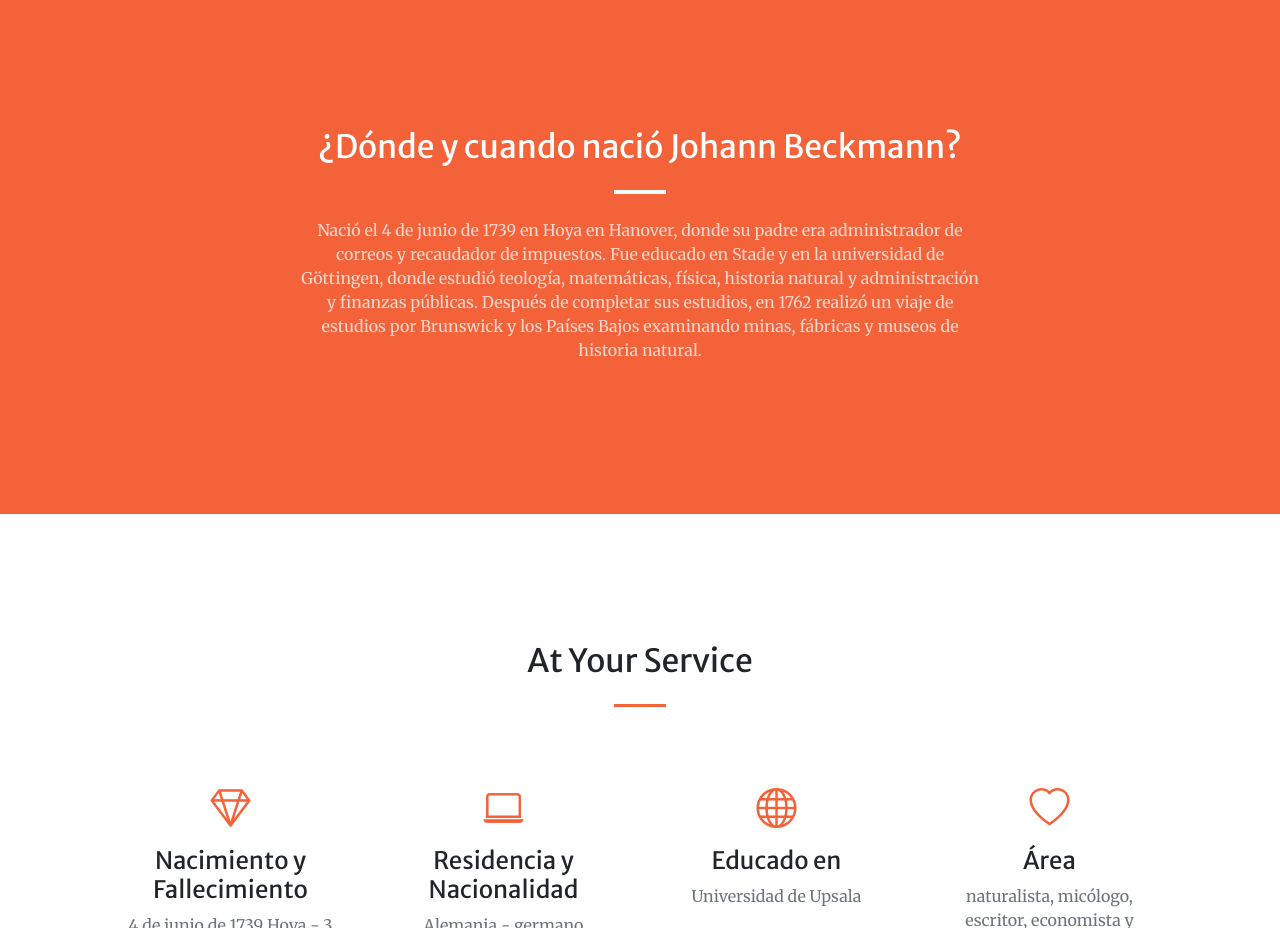
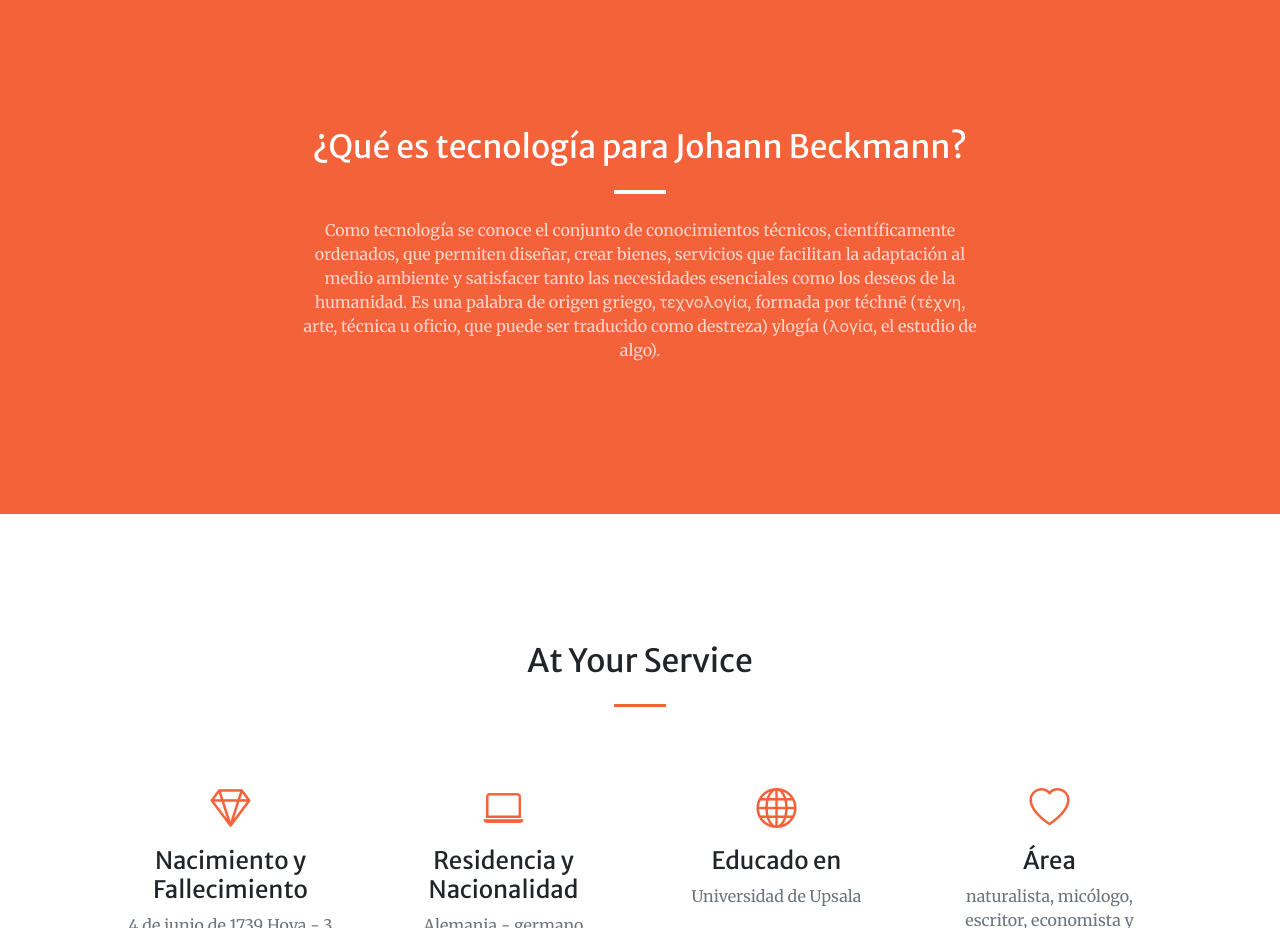
Before and after one commit to IsabelaAgudeloAlvarez/Tecnologia-, a plain HTML site: page index.html in a window 1280 px wide. Shown: the part 800-1728 px from the top of the page. Drawn offline with nearby package versions, Linux system fonts and the light colour scheme; some packages are replaced by stand-ins of ours; a script that the page names is missing.

Commit message:
Update index.html

```diff
--- a/index.html
+++ b/index.html
@@ -54,9 +54,9 @@
             <div class="container px-4 px-lg-5">
                 <div class="row gx-4 gx-lg-5 justify-content-center">
                     <div class="col-lg-8 text-center">
-                        <h2 class="text-white mt-0">¿Dónde y cuando nació Johann Beckmann?</h2>
+                        <h2 class="text-white mt-0">¿Qué es tecnología para Johann Beckmann?</h2>
                         <hr class="divider divider-light" />
-                        <p class="text-white-75 mb-4">Nació el 4 de junio de 1739 en Hoya en Hanover, donde su padre era administrador de correos y recaudador de impuestos. Fue educado en  Stade y en la universidad de  Göttingen, donde estudió teología, matemáticas, física, historia natural y administración y finanzas públicas. Después de completar sus estudios, en 1762 realizó un viaje de estudios por Brunswick y los Países Bajos examinando minas, fábricas y museos de historia natural.<!</p>
+                        <p class="text-white-75 mb-4">Como tecnología se conoce el conjunto de conocimientos técnicos, científicamente ordenados, que permiten diseñar, crear bienes, servicios que facilitan la adaptación al medio ambiente y satisfacer tanto las necesidades esenciales como los deseos de la humanidad. Es una palabra de origen griego, τεχνολογία, formada por téchnē (τέχνη, arte, técnica u oficio, que puede ser traducido como destreza) ylogía (λογία, el estudio de algo).<!</p>
 
                     </div>
                 </div>
```
